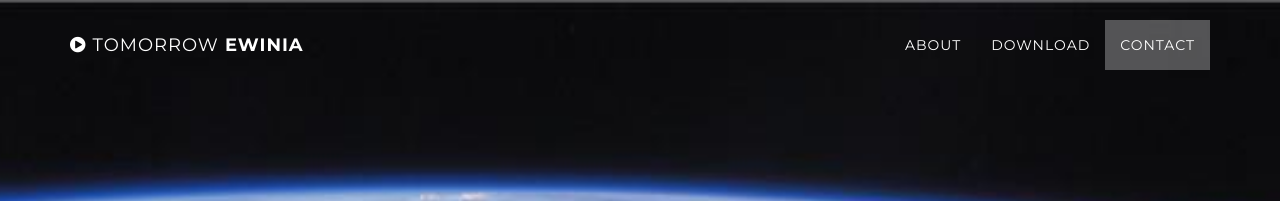
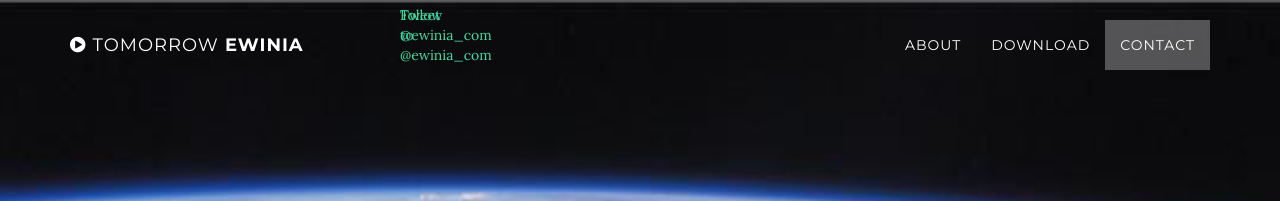
Before and after one commit to nullinstruction/home, a Jekyll site: the page index.html, which Jekyll copies as it is, in a window 1280 px wide. Shown: the top 201 px of the page. Built offline with Jekyll 4.4.1, drawn with Linux system fonts in a browser that asks for light colours; nearby versions of some CDN libraries; comment, search, counter and statistics services are not loaded.

Commit message:
positioning
style="border: none; width: 10px; height: 5px; position: fixed; top: 5px; left: 400px;"

```diff
--- a/index.html
+++ b/index.html
@@ -199,17 +199,17 @@
 
 
 
-        <div class="fb-like" style="border: none; width: 10px; height: 10px; position: fixed; top: 10px; left: 20px;" data-href="https://ewinia.com" data-layout="button" data-action="like" data-size="small" data-show-faces="true" data-share="true"></div>
+        <div class="fb-like" style="border: none; width: 10px; height: 5px; position: fixed; top: 5px; left: 400px;" data-href="https://ewinia.com" data-layout="button" data-action="like" data-size="small" data-show-faces="true" data-share="true"></div>
 
         <!-- seo google+ share -->
         <!-- <aside class="sharing">-->
-            <div class="g-plusone" data-annotation="none" data-width="300" data-href="http://ewinia.com"></div>
+            <div class="g-plusone" style="border: none; width: 10px; height: 5px; position: fixed; top: 5px; left: 400px;" data-annotation="none" data-width="300" data-href="http://ewinia.com"></div>
          <!--    </aside>-->
         <script src="https://apis.google.com/js/platform.js" async defer></script>
 
         <!-- seo twitter button -->
-        <a href="https://twitter.com/ewinia_com" class="twitter-follow-button" data-size="small" data-show-screen-name="false" data-dnt="true" data-show-count="false">Follow @ewinia_com</a><script async src="//platform.twitter.com/widgets.js" charset="utf-8"></script>
-        <a href="https://twitter.com/intent/tweet?screen_name=ewinia_com" class="twitter-mention-button" data-size="small" data-related="ewiniadotcom,ewinia_com" data-dnt="true" data-show-count="false">Tweet to @ewinia_com</a><script async src="//platform.twitter.com/widgets.js" charset="utf-8"></script>
+        <a href="https://twitter.com/ewinia_com" style="border: none; width: 10px; height: 5px; position: fixed; top: 5px; left: 400px;" class="twitter-follow-button" data-size="small" data-show-screen-name="false" data-dnt="true" data-show-count="false">Follow @ewinia_com</a><script async src="//platform.twitter.com/widgets.js" charset="utf-8"></script>
+        <a href="https://twitter.com/intent/tweet?screen_name=ewinia_com" style="border: none; width: 10px; height: 5px; position: fixed; top: 5px; left: 400px;" class="twitter-mention-button" data-size="small" data-related="ewiniadotcom,ewinia_com" data-dnt="true" data-show-count="false">Tweet to @ewinia_com</a><script async src="//platform.twitter.com/widgets.js" charset="utf-8"></script>
         </center>
 
 
```
